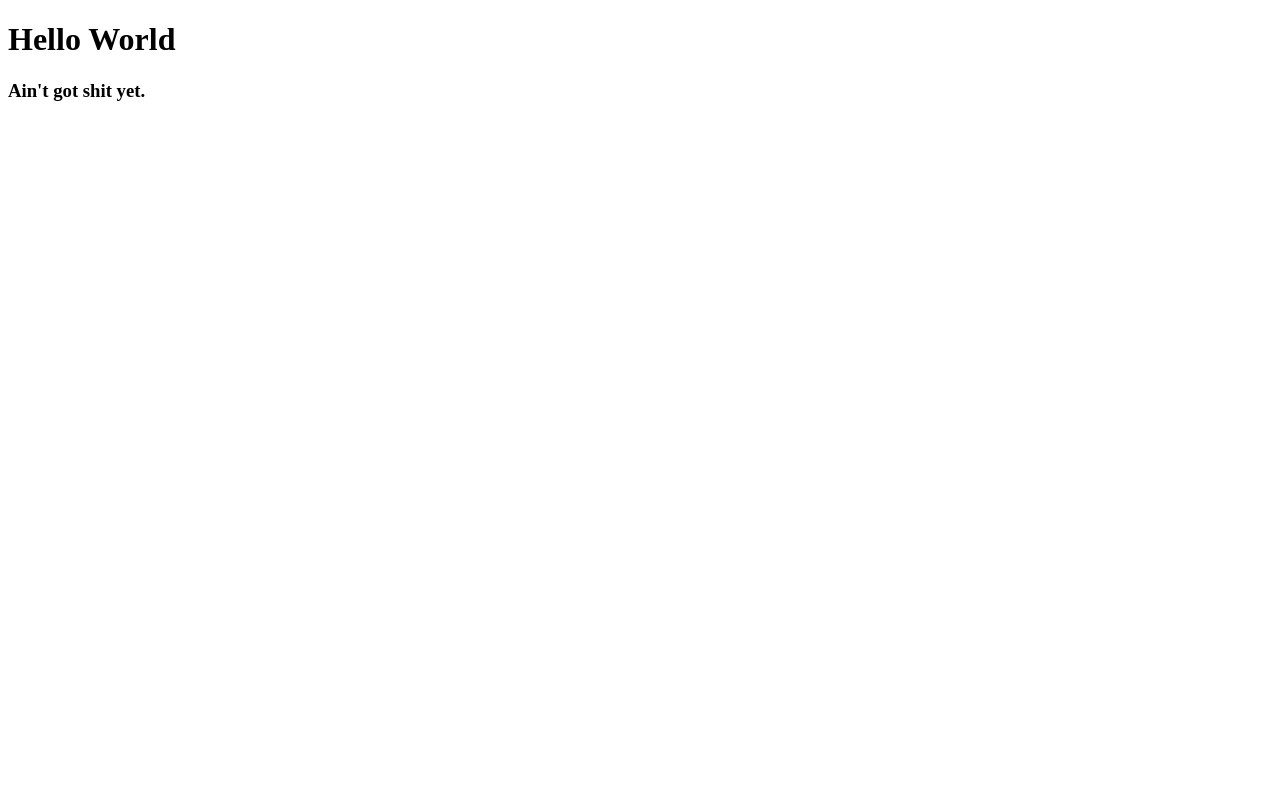
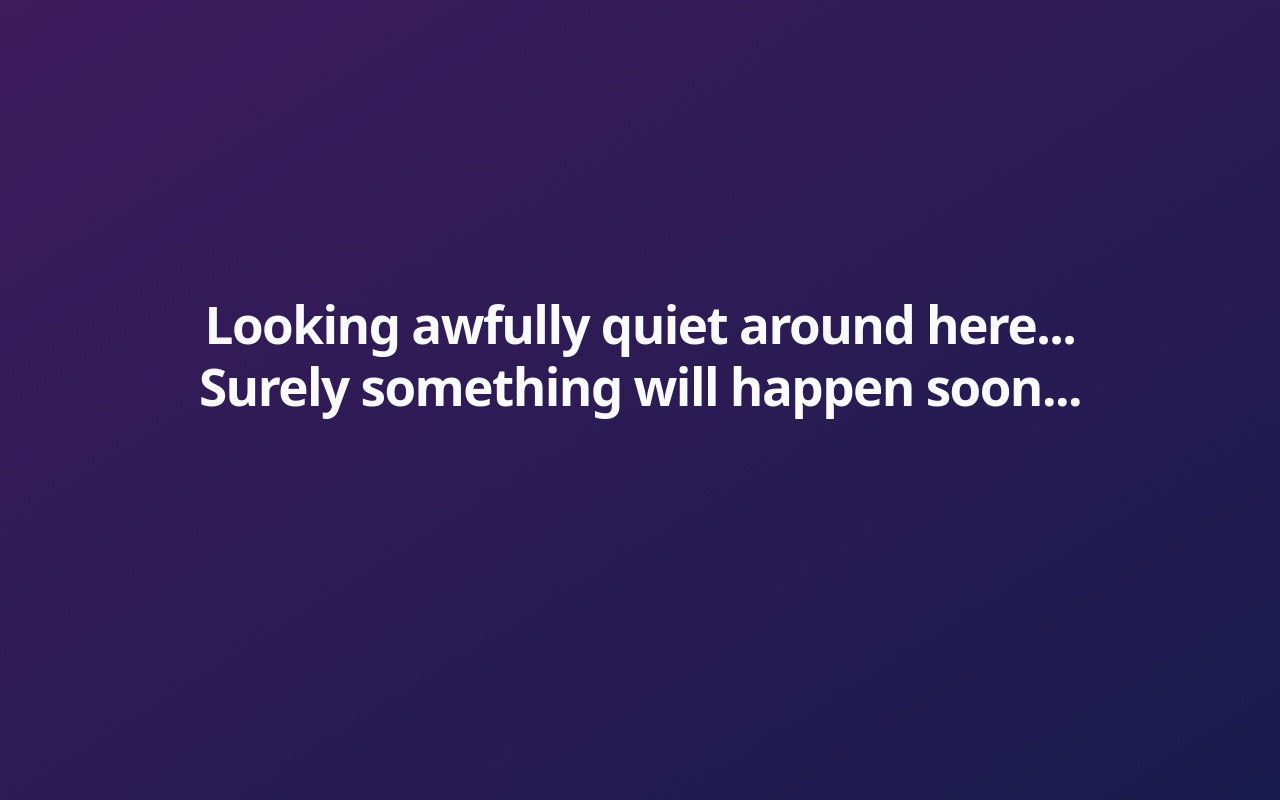
Before and after one commit to Alkaline-Dreams/alkaline.systems, a plain HTML site: page index.html in a window 1280 px wide. Drawn offline with Linux system fonts and the light colour scheme.

Commit message:
Added CSS, simple content

```diff
--- /dev/null
+++ b/css/main.css
@@ -0,0 +1,40 @@
+body {
+            min-height: 100vh;
+            margin: 0;
+            color: #f8fafc;
+            background: linear-gradient(to bottom right, #3d1b5c, #1a1b4e);
+            font-family: system-ui, sans-serif;
+        }
+
+main {
+            min-height: 100vh;
+            display: flex;
+            align-items: center;
+            justify-content: center;
+            padding: 0 1rem;
+            text-align: center;
+}
+
+.container {
+            max-width: 90rem;
+}
+
+.message {
+            margin: 0 auto;
+            font-size: clamp(2rem, 4vw, 4rem);
+            line-height: 1.2;
+            font-weight: 600;
+            letter-spacing: -0.03em;
+}
+
+.hidden {
+            font-size: clamp(1.25rem, 2.5vw, 1.75rem);
+            opacity: 0;
+            transition: opacity 0.3s ease;
+            margin-top: 1.5rem;
+            line-height: 1.3;
+}
+
+.hidden.visible {
+            opacity: 1;
+}
--- a/index.html
+++ b/index.html
@@ -3,10 +3,29 @@
 <head>
     <meta charset="UTF-8">
     <meta name="viewport" content="width=device-width, initial-scale=1.0">
-    <title>Document</title>
+    <title>Alkaline Systems</title>
+    <link rel="stylesheet" href="css/main.css">
 </head>
-<body>
-    <h1>Hello World</h1>
-    <h3>Ain't got shit yet.</h3>
+<body onclick="handleClick()">
+    <main>
+        <div class="container">
+            <p class="message">
+                Looking awfully quiet around here...<br />
+                Surely something will happen soon...
+            </p>
+            <p id="quit-prying" class="hidden">
+                Still nothing ¯\_(ツ)_/¯
+            </p>
+        </div>
+    </main>
+    <script>
+        let clickCount = 0;
+        function handleClick() {
+            clickCount += 1;
+            if (clickCount >= 10) {
+                document.getElementById('quit-prying').classList.add('visible');
+            }
+        }
+    </script>
 </body>
 </html>
```
